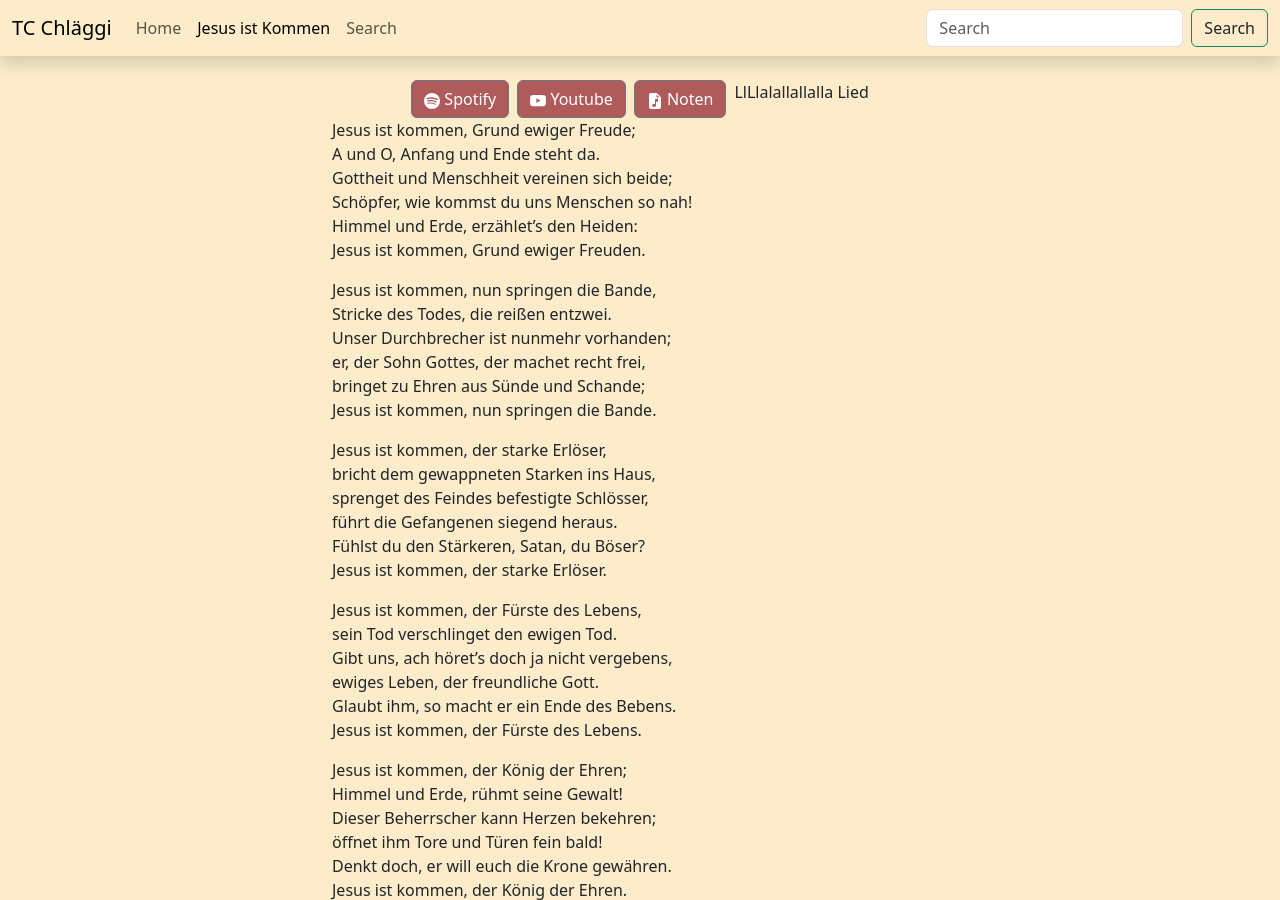
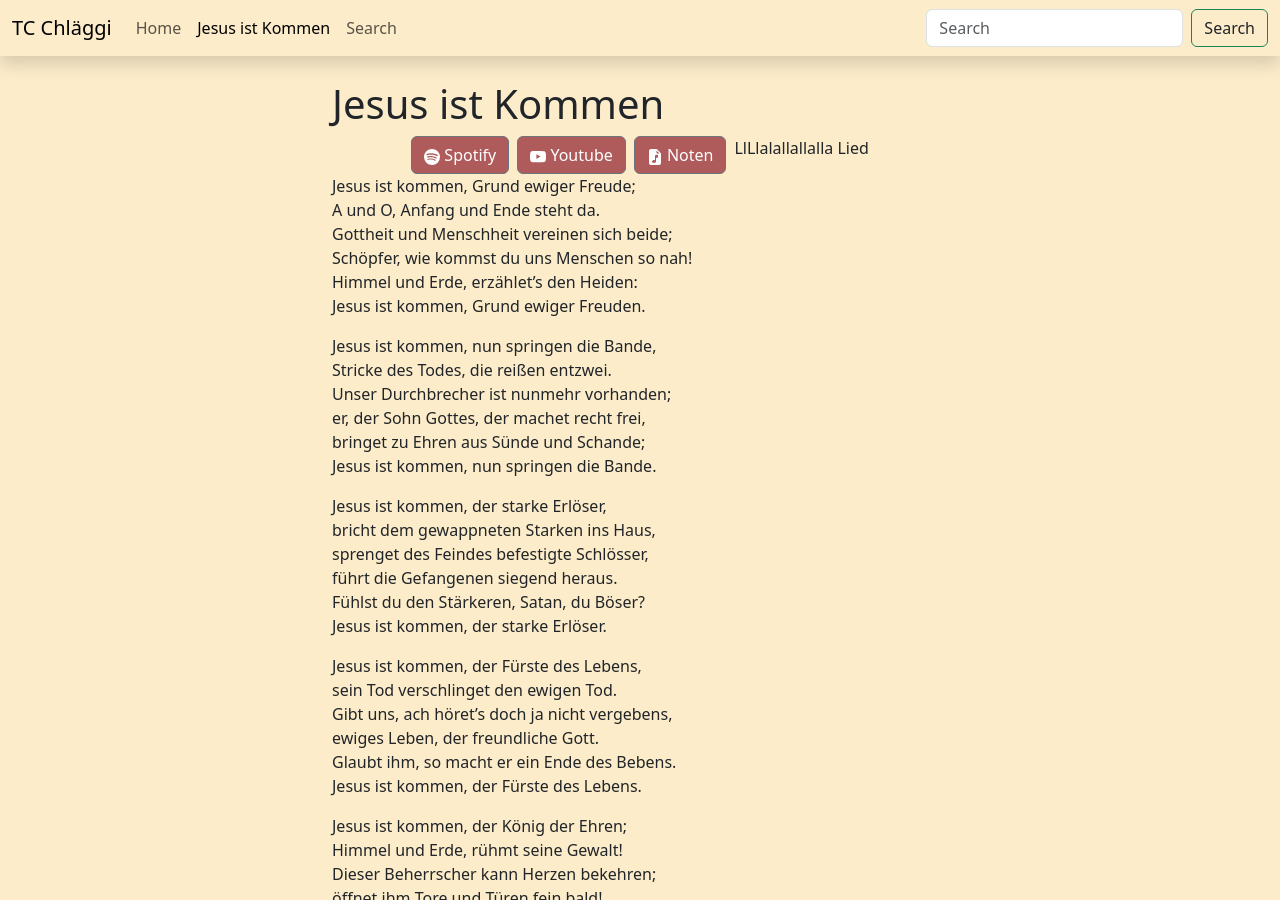
Before and after one commit to Soraxem/song-dist, a Jekyll site: the page built from songs/jesus-ist-kommen.md, in a window 1280 px wide and 900 px high. Built offline with Jekyll 4.4.1, drawn with Linux system fonts in a browser that asks for light colours.

Commit message:
added Parameters in layout

```diff
--- a/_layouts/song.html
+++ b/_layouts/song.html
@@ -31,6 +31,7 @@
       <div class="col-md-2 col-lg-3 d-none d-lg-block d-print-none mt-2 mt-md-4 sticky-top">
       </div>
       <div class="col-md-8 col-lg-6 mt-2 mt-md-4">
+        <h1>{{ page.title }}</h1>
         <div class="d-grid gap-2 d-md-flex justify-content-md-center">
 
           <button type="button" class="btn btn-secondary" href="">
@@ -40,7 +41,7 @@
             Spotify
           </button>
 
-          <button type="button" class="btn btn-secondary" href="">
+          <button type="button" class="btn btn-secondary" href="{{ page.yt-music }}">
             <svg xmlns="http://www.w3.org/2000/svg" width="16" height="16" fill="currentColor" class="bi bi-youtube" viewBox="0 0 16 16">
               <path d="M8.051 1.999h.089c.822.003 4.987.033 6.11.335a2.01 2.01 0 0 1 1.415 1.42c.101.38.172.883.22 1.402l.01.104.022.26.008.104c.065.914.073 1.77.074 1.957v.075c-.001.194-.01 1.108-.082 2.06l-.008.105-.009.104c-.05.572-.124 1.14-.235 1.558a2.007 2.007 0 0 1-1.415 1.42c-1.16.312-5.569.334-6.18.335h-.142c-.309 0-1.587-.006-2.927-.052l-.17-.006-.087-.004-.171-.007-.171-.007c-1.11-.049-2.167-.128-2.654-.26a2.007 2.007 0 0 1-1.415-1.419c-.111-.417-.185-.986-.235-1.558L.09 9.82l-.008-.104A31.4 31.4 0 0 1 0 7.68v-.123c.002-.215.01-.958.064-1.778l.007-.103.003-.052.008-.104.022-.26.01-.104c.048-.519.119-1.023.22-1.402a2.007 2.007 0 0 1 1.415-1.42c.487-.13 1.544-.21 2.654-.26l.17-.007.172-.006.086-.003.171-.007A99.788 99.788 0 0 1 7.858 2h.193zM6.4 5.209v4.818l4.157-2.408L6.4 5.209z"></path>
             </svg>
```
Also changed, not shown: songs/jesus-ist-kommen.md (+0 -1 lines).
